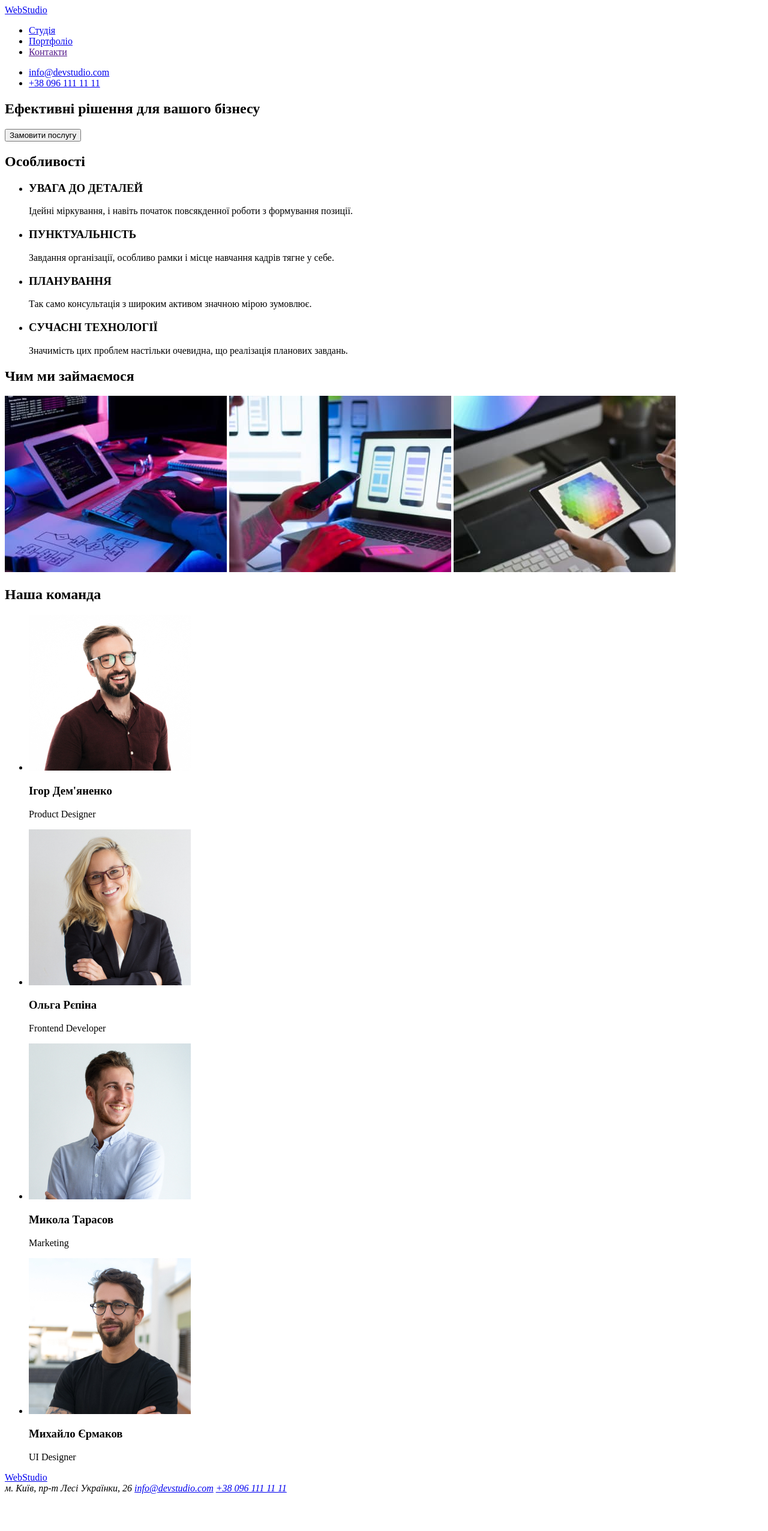
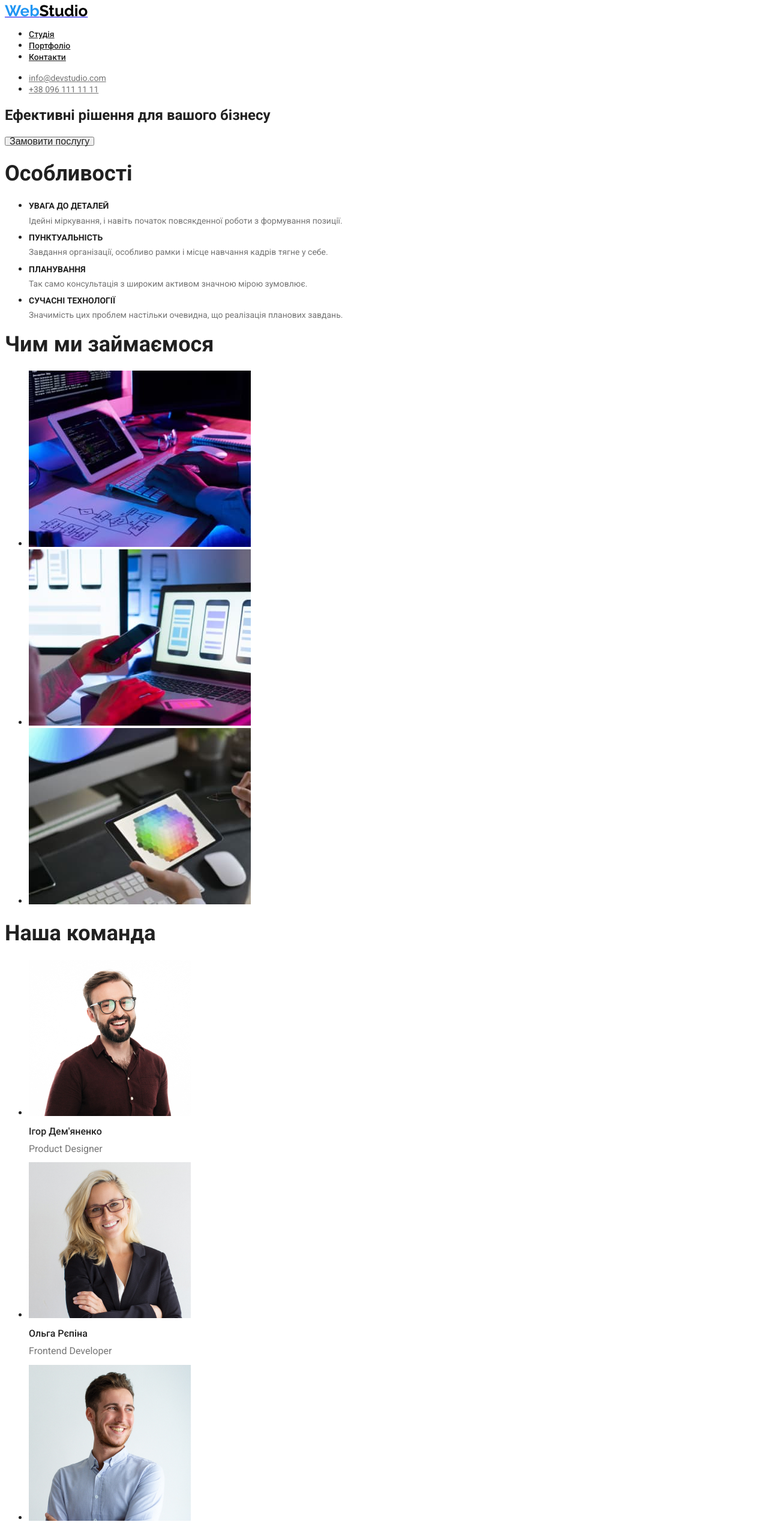
Before and after one commit to ToFFeeV/goit-markup-hw-02, a plain HTML site: page index.html in a window 1280 px wide. Shown: the top 2553 px of the page at 60% size. Before the commit the page ends 2499 px from the top, so only its background shows below. Drawn offline with Linux system fonts and the light colour scheme.

Commit message:
Написано код за критеріями приймання роботи.

```diff
--- a/css/styles.css
+++ b/css/styles.css
@@ -0,0 +1,108 @@
+body {
+    font-family: 'Roboto', sans-serif;
+    color: #212121;
+}
+
+.logo {
+    font-family: 'Raleway', sans-serif;
+    font-weight: 700;
+    font-size: 26px;
+    line-height: 0.8;
+    color: #2196F3;
+}
+
+.studio {
+    color: #000000;
+}
+
+.link {
+    font-weight: 500;
+    font-size: 14px;
+    line-height: 0.8;
+    color: #212121;
+}
+
+.link-but {
+    cursor: pointer;
+    font-weight: 500;
+    font-size: 16px;
+    line-height: 0.6;
+    color: #212121
+}
+
+.contacts {
+    font-weight: 500;
+    font-size: 14px;
+    line-height: 0.8;
+    color: #757575;
+}
+
+.contacts-f {
+    font-weight: 400;
+    font-size: 14px;
+    line-height: 0.6;
+    color: #757575;
+}
+
+.link:hover,
+.link-but:hover,
+.contacts:hover,
+.contacts-f:hover {
+    color: #2196F3;
+}
+
+.map {
+    font-weight: 400;
+    font-size: 14px;
+    line-height: 0.6;
+    color: #FFFFFF;
+}
+
+.features {
+    font-weight: 700;
+    font-size: 14px;
+    line-height: 0.8;
+    color: #212121;
+}
+
+.features-p {
+    font-weight: 400;
+    font-size: 14px;
+    line-height: 0.6;
+    color: #757575;
+}
+
+.bloks {
+    font-weight: 700;
+    font-size: 36px;
+    line-height: 0.8;
+    color: #212121;
+}
+
+.team {
+    font-weight: 500;
+    font-size: 16px;
+    line-height: 0.8;
+    color: #212121;
+}
+
+.team-p {
+    font-weight: 400;
+    font-size: 16px;
+    line-height: 0.8;
+    color: #757575;
+}
+
+.portfolio {
+    font-weight: 700;
+    font-size: 18px;
+    line-height: 0.5;
+    color: #212121;
+}
+
+.portfolio-p {
+    font-weight: 400;
+    font-size: 16px;
+    line-height: 0.5;
+    color: #757575;
+}
--- a/index.html
+++ b/index.html
@@ -5,58 +5,62 @@
     <meta http-equiv="X-UA-Compatible" content="IE=edge">
     <meta name="viewport" content="width=device-width, initial-scale=1.0">
     <title>Document</title>
+    <link rel="preconnect" href="https://fonts.googleapis.com">
+    <link rel="preconnect" href="https://fonts.gstatic.com" crossorigin>
+    <link href="https://fonts.googleapis.com/css2?family=Raleway:wght@700&family=Roboto:wght@400;500;700;900&display=swap" rel="stylesheet">
+    <link rel="stylesheet" href="./css/styles.css" />
 </head>
 <body>
     <header>
         <nav>
-            <a href="./index.html">WebStudio</a>
+            <a href="./index.html"><span class="logo">Web<span class="studio">Studio</span></span></a>
 
             <ul>
-                <li><a href="./index.html">Студія</a></li>
-                <li><a href="./portfolio.html">Портфоліо</a></li>
-                <li><a href="">Контакти</a></li>
+                <li><a class="link" href="./index.html">Студія</a></li>
+                <li><a class="link" href="./portfolio.html">Портфоліо</a></li>
+                <li><a class="link" href="">Контакти</a></li>
             </ul>
         </nav>
 
         <ul>
-            <li><a href="mailto:info@devstudio.com">info@devstudio.com</a></li>
-            <li><a href="tel:+380961111111">+38 096 111 11 11</a></li>
+            <li><a class="contacts-f" href="mailto:info@devstudio.com">info@devstudio.com</a></li>
+            <li><a class="contacts-f" href="tel:+380961111111">+38 096 111 11 11</a></li>
         </ul>
     </header>
 
     <main>
         <section>
-            <h2>Ефективні рішення для вашого бізнесу</h2>
-            <button type="button">Замовити послугу</button>
+            <h1>Ефективні рішення для вашого бізнесу</h1>
+            <button class="link-but" type="button">Замовити послугу</button>
         </section>
 
         <section>
-            <h2>Особливості</h2>
+            <h2 class="bloks">Особливості</h2>
             <ul>
                 <li>
-                    <h3>УВАГА ДО ДЕТАЛЕЙ</h3>
-                    <p>
+                    <h3 class="features">УВАГА ДО ДЕТАЛЕЙ</h3>
+                    <p class="features-p">
                         Ідейні міркування, і навіть початок повсякденної роботи з формування позиції.
                     </p>
                 </li>
 
                 <li>
-                    <h3>ПУНКТУАЛЬНІСТЬ</h3>
-                    <p>
+                    <h3 class="features">ПУНКТУАЛЬНІСТЬ</h3>
+                    <p class="features-p">
                         Завдання організації, особливо рамки і місце навчання кадрів тягне у себе.
                     </p>
                 </li>
 
                 <li>
-                    <h3>ПЛАНУВАННЯ</h3>
-                    <p>
+                    <h3 class="features">ПЛАНУВАННЯ</h3>
+                    <p class="features-p">
                         Так само консультація з широким активом значною мірою зумовлює.
                     </p>
                 </li>
 
                 <li>
-                    <h3>СУЧАСНІ ТЕХНОЛОГІЇ</h3>
-                    <p>
+                    <h3 class="features">СУЧАСНІ ТЕХНОЛОГІЇ</h3>
+                    <p class="features-p">
                         Значимість цих проблем настільки очевидна, що реалізація планових завдань.
                     </p>
                 </li>
@@ -64,49 +68,57 @@
         </section>
 
         <section>
-            <h2>Чим ми займаємося</h2>
-            <img src="./images/box1.jpg" alt="Людина набирає код" width="370">
-            <img src="./images/box2.jpg" alt="Людина створює дизайн сайту" width="370">
-            <img src="./images/box3.jpg" alt="Людина обирає колір" width="370">
+            <h2 class="bloks">Чим ми займаємося</h2>
+                <ul>
+                    <li>
+                        <img src="./images/box1.jpg" alt="Людина набирає код" width="370">
+                    </li>
+                    <li>
+                        <img src="./images/box2.jpg" alt="Людина створює дизайн сайту" width="370">
+                    </li>
+                    <li>
+                        <img src="./images/box3.jpg" alt="Людина обирає колір" width="370">
+                    </li>
+                </ul>
         </section>
 
         <section>
-            <h2>Наша команда</h2>
+            <h2 class="bloks">Наша команда</h2>
             <ul>
                 <li>
-                    <img src="./images/team_card_1.jpg" alt="" width="270">
-                    <h3>Ігор Дем'яненко</h3>
-                    <p lang="en">Product Designer</p>
+                    <img src="./images/team_card_1.jpg" alt="Портрет Ігора Дем'яненка" width="270">
+                    <h3 class="team">Ігор Дем'яненко</h3>
+                    <p class="team-p" lang="en">Product Designer</p>
                 </li>
 
                 <li>
-                    <img src="./images/team_card_2.jpg" alt="" width="270">
-                    <h3>Ольга Рєпіна</h3>
-                    <p lang="en">Frontend Developer</p>
+                    <img src="./images/team_card_2.jpg" alt="Порет Ольги Рєпіної" width="270">
+                    <h3 class="team">Ольга Рєпіна</h3>
+                    <p class="team-p" lang="en">Frontend Developer</p>
                 </li>
 
                 <li>
-                    <img src="./images/team_card_3.jpg" alt="" width="270">
-                    <h3>Микола Тарасов</h3>
-                    <p lang="en">Marketing</p>
+                    <img src="./images/team_card_3.jpg" alt="Портрет Миколи Тарасова" width="270">
+                    <h3 class="team">Микола Тарасов</h3>
+                    <p class="team-p" lang="en">Marketing</p>
                 </li>
 
                 <li>
-                    <img src="./images/team_card_4.jpg" alt="" width="270">
-                    <h3>Михайло Єрмаков</h3>
-                    <p lang="en">UI Designer</p>
+                    <img src="./images/team_card_4.jpg" alt="Портрет Михайла Єрмакова" width="270">
+                    <h3 class="team">Михайло Єрмаков</h3>
+                    <p class="team-p" lang="en">UI Designer</p>
                 </li>
             </ul>
         </section>
     </main>
 
     <footer>
-        <a href="./index.html">WebStudio</a>
+        <a href="./index.html"><span class="logo">Web<span class="studio">Studio</span></span></a>
 
         <address>
-            <a>м. Київ, пр-т Лесі Українки, 26</a>
-            <a href="mailto:info@devstudio.com">info@devstudio.com</a>
-            <a href="tel:+380961111111">+38 096 111 11 11</a>
+            <a class="map">м. Київ, пр-т Лесі Українки, 26</a>
+            <a class="contacts-f" href="mailto:info@devstudio.com">info@devstudio.com</a>
+            <a class="contacts-f" href="tel:+380961111111">+38 096 111 11 11</a>
         </address>
     </footer>
 
```
Also changed, not shown: portfolio.html (+38 -34 lines).
